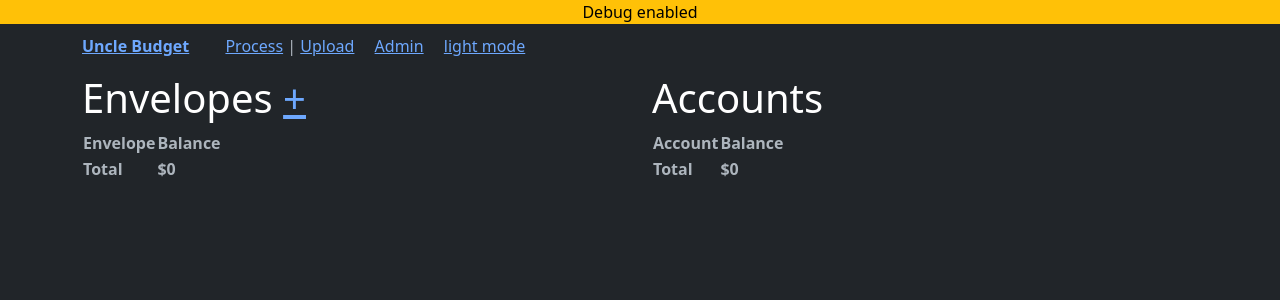
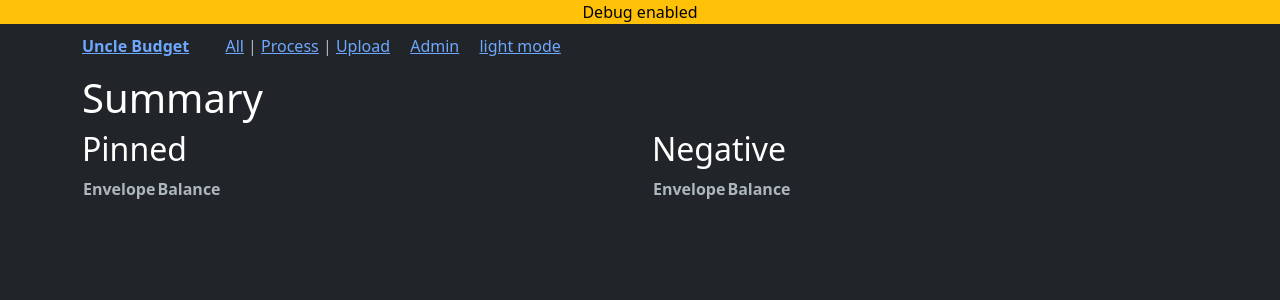
Before and after one commit to richardjs/unclebudget, a Django app: page / in a window 1280 px wide. Shown: the top 300 px of the page. Run offline with Django 4.2, Linux system fonts and the light colour scheme; the visitor is signed in with stand-in values (Sample User, id 1); data comes from the database, SQL or seed files in the repository; data that the repository does not hold is empty; parts of the project's set-up code (start-up, migrations or seed data) failed here and were passed over; some libraries are stand-ins or nearby versions.

Commit message:
Begin work on summary page

```diff
--- a/unclebudget/models.py
+++ b/unclebudget/models.py
@@ -74,6 +74,7 @@ class Entry(models.Model):
 class Envelope(models.Model):
     name = models.TextField()
     description = models.TextField(blank=True)
+    pinned = models.BooleanField(default=False)
 
     user = models.ForeignKey(User, on_delete=models.CASCADE)
 
--- a/unclebudget/templates/unclebudget/base.html
+++ b/unclebudget/templates/unclebudget/base.html
@@ -17,7 +17,8 @@
         <div class="container">
             <p>
                 <b class="me-3"><a href="{% url 'summary' %}">Uncle Budget</a></b>
-                <a class="ms-3" href="{% url 'process' %}">Process</a> |
+                <a class="ms-3" href="{% url 'all' %}">All</a> |
+                <a href="{% url 'process' %}">Process</a> |
                 <a href="{% url 'upload' %}">Upload</a>
                 <a class="ms-3" href="/admin">Admin</a>
                 <a class="ms-3" href="{% url 'toggle-theme' %}">{% if theme == 'dark' %}light mode{% else %}dark mode{% endif %}</a>
--- a/unclebudget/templates/unclebudget/summary.html
+++ b/unclebudget/templates/unclebudget/summary.html
@@ -14,12 +14,42 @@
 </div>
 {% endif %}
 
+<h1>Summary</h1>
+
 <div class="row">
     <div class="col">
-        {% include 'unclebudget/partials/envelope_list.html' %}
+        <h2>Pinned</h2>
+
+        <table>
+            <thead>
+                <th>Envelope</th>
+                <th>Balance</th>
+            </thead>
+
+            {% for envelope in pinned %}
+                <tr>
+                    <td><a href="{{ envelope.get_absolute_url }}">{{ envelope.name }}</a></td>
+                    <td>${{ envelope.balance|intcomma }}</td>
+                </tr>
+            {% endfor %}
+        </table>
     </div>
     <div class="col">
-        {% include 'unclebudget/partials/account_list.html' %}
+        <h2>Negative</h2>
+
+        <table>
+            <thead>
+                <th>Envelope</th>
+                <th>Balance</th>
+            </thead>
+
+            {% for envelope in negative %}
+                <tr>
+                    <td><a href="{{ envelope.get_absolute_url }}">{{ envelope.name }}</a></td>
+                    <td>${{ envelope.balance|intcomma }}</td>
+                </tr>
+            {% endfor %}
+        </table>
     </div>
 </div>
 
--- a/unclebudget/urls.py
+++ b/unclebudget/urls.py
@@ -7,6 +7,7 @@ urlpatterns = [
     path("login", LoginView.as_view(), name="login"),
     path("", summary, name="summary"),
     path("account/<int:pk>", account_detail, name="account-detail"),
+    path("all", all, name="all"),
     path("entry/<int:pk>", entry_detail, name="entry-detail"),
     path("envelope/<int:pk>", envelope_detail, name="envelope-detail"),
     path("envelope/new", EnvelopeCreateView.as_view(), name="envelope-create"),
--- a/unclebudget/views.py
+++ b/unclebudget/views.py
@@ -16,18 +16,6 @@ from . import cache
 from .forms import EnvelopeForm
 from .models import *
 from .loader import load_entries
-
-
-class LoginView(auth_LoginView):
-    """Custom LoginView used to support UNCLEBUDGET_SINGLE_USER"""
-
-    def dispatch(self, request, *args, **kwargs):
-        if settings.UNCLEBUDGET_SINGLE_USER:
-            single_user = User.objects.get(pk=settings.UNCLEBUDGET_SINGLE_USER)
-            login(request, single_user)
-            return HttpResponseRedirect(self.get_success_url())
-
-        return super().dispatch(request, *args, **kwargs)
 
 
 @login_required
@@ -55,6 +43,33 @@ def account_detail(request, pk):
             "accounts": accounts,
             "accounts_balance": accounts_balance,
             "entries": entries,
+        },
+    )
+
+
+@login_required
+def all(request):
+    accounts = Account.objects.filter(user=request.user)
+    envelopes = Envelope.objects.filter(user=request.user)
+
+    # TODO we should probably cache this somewhere
+    # (but we also want to make sure it's actually useful data)
+    accounts_balance = sum([cache.get_account_balance(account) for account in accounts])
+    envelopes_balance = sum(
+        [cache.get_envelope_balance(envelope) for envelope in envelopes]
+    )
+
+    to_process = cache.get_unbalanced_entries(request.user)
+
+    return render(
+        request,
+        "unclebudget/all.html",
+        {
+            "accounts": accounts,
+            "accounts_balance": accounts_balance,
+            "envelopes": envelopes,
+            "envelopes_balance": envelopes_balance,
+            "to_process": to_process,
         },
     )
 
@@ -144,31 +159,16 @@ class EnvelopeCreateView(CreateView, LoginRequiredMixin):
         return super().form_valid(form)
 
 
-@login_required
-def summary(request):
-    accounts = Account.objects.filter(user=request.user)
-    envelopes = Envelope.objects.filter(user=request.user)
+class LoginView(auth_LoginView):
+    """Custom LoginView used to support UNCLEBUDGET_SINGLE_USER"""
 
-    # TODO we should probably cache this somewhere
-    # (but we also want to make sure it's actually useful data)
-    accounts_balance = sum([cache.get_account_balance(account) for account in accounts])
-    envelopes_balance = sum(
-        [cache.get_envelope_balance(envelope) for envelope in envelopes]
-    )
+    def dispatch(self, request, *args, **kwargs):
+        if settings.UNCLEBUDGET_SINGLE_USER:
+            single_user = User.objects.get(pk=settings.UNCLEBUDGET_SINGLE_USER)
+            login(request, single_user)
+            return HttpResponseRedirect(self.get_success_url())
 
-    to_process = cache.get_unbalanced_entries(request.user)
-
-    return render(
-        request,
-        "unclebudget/summary.html",
-        {
-            "accounts": accounts,
-            "accounts_balance": accounts_balance,
-            "envelopes": envelopes,
-            "envelopes_balance": envelopes_balance,
-            "to_process": to_process,
-        },
-    )
+        return super().dispatch(request, *args, **kwargs)
 
 
 @login_required
@@ -180,6 +180,27 @@ def process(request):
         return redirect("summary")
 
     return redirect("entry-detail", to_process[0].pk)
+
+
+@login_required
+def summary(request):
+    envelopes = Envelope.objects.filter(user=request.user)
+    pinned = envelopes.filter(user=request.user, pinned=True)
+    negative = [
+        envelope for envelope in envelopes if cache.get_envelope_balance(envelope) < 0
+    ]
+
+    to_process = cache.get_unbalanced_entries(request.user)
+
+    return render(
+        request,
+        "unclebudget/summary.html",
+        {
+            "pinned": pinned,
+            "negative": negative,
+            "to_process": to_process,
+        },
+    )
 
 
 @login_required
```
Also changed, not shown: unclebudget/templates/unclebudget/all.html (added, +26 -0 lines), unclebudget/migrations/0003_envelope_pinned.py (added).
